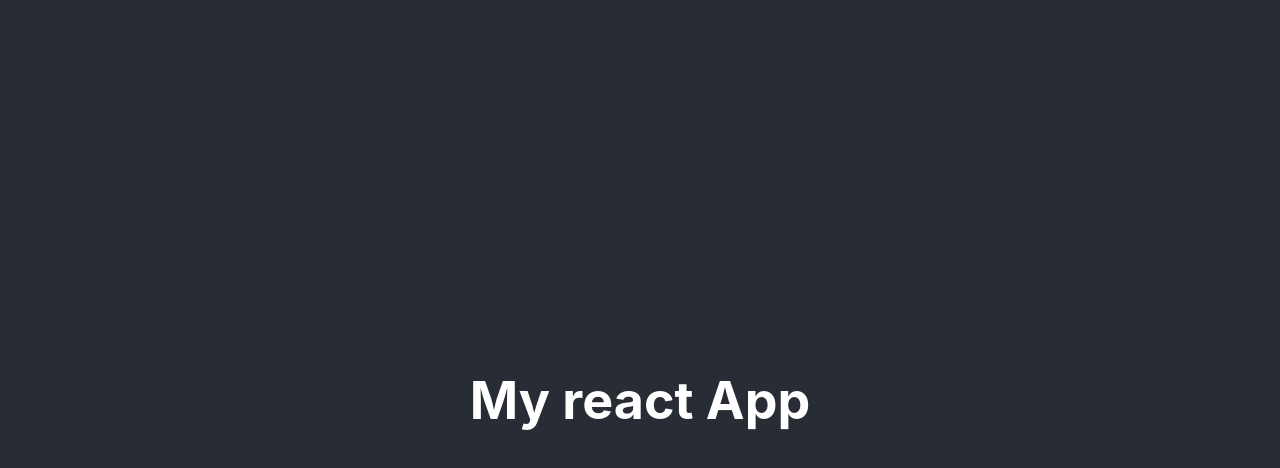
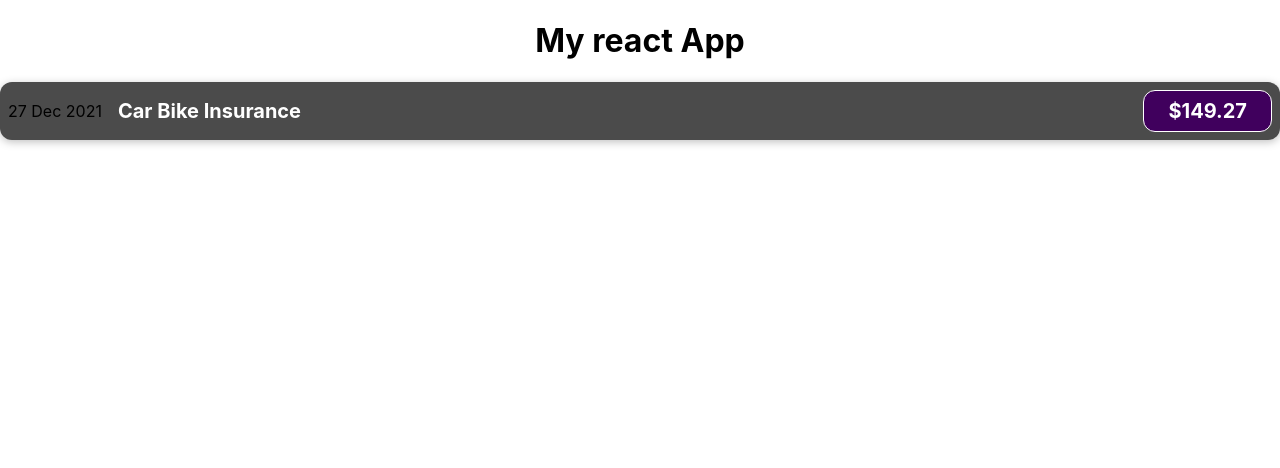
Before and after one commit to HarshaReddyVardhan/React-shopping, a React (Create React App) app: page / in a window 1280 px wide. Shown: the top 468 px of the page. Built offline with nearby package versions, Linux system fonts and the light colour scheme.

Commit message:
Added css changed App.js

```diff
--- a/src/App.js
+++ b/src/App.js
@@ -4,10 +4,11 @@ import ExpenseItem from "./components/ExpenseItem";
 
 function App() {
   return (
-    <div className="App">
-      <header className="App-header">
+    <div>
+      <header className="App">
         <h1> My react App</h1>
       </header>
+      <ExpenseItem></ExpenseItem>
     </div>
   );
 }
```
